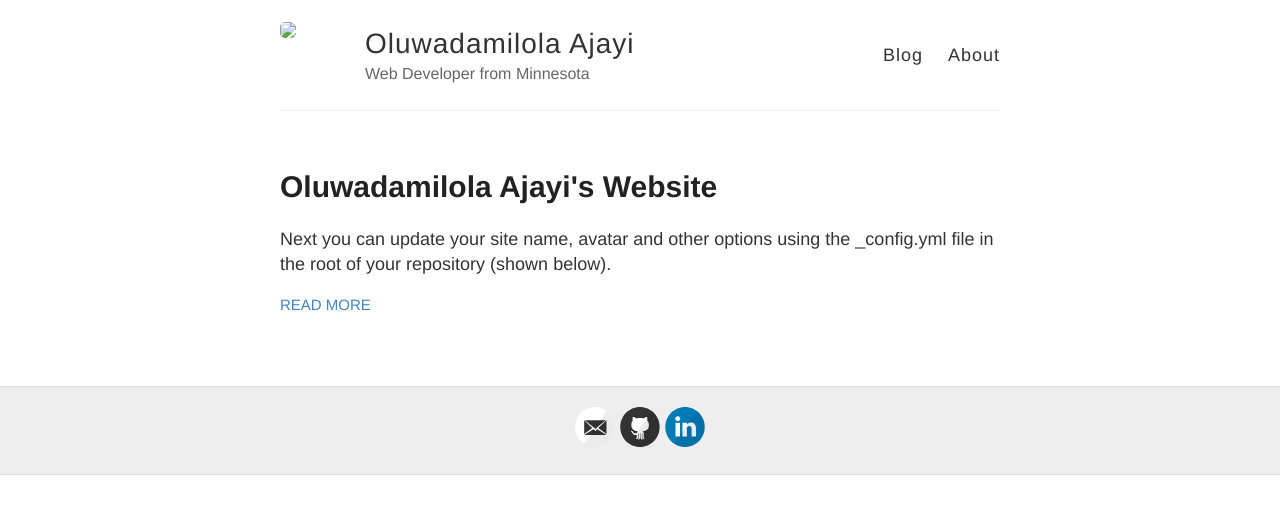
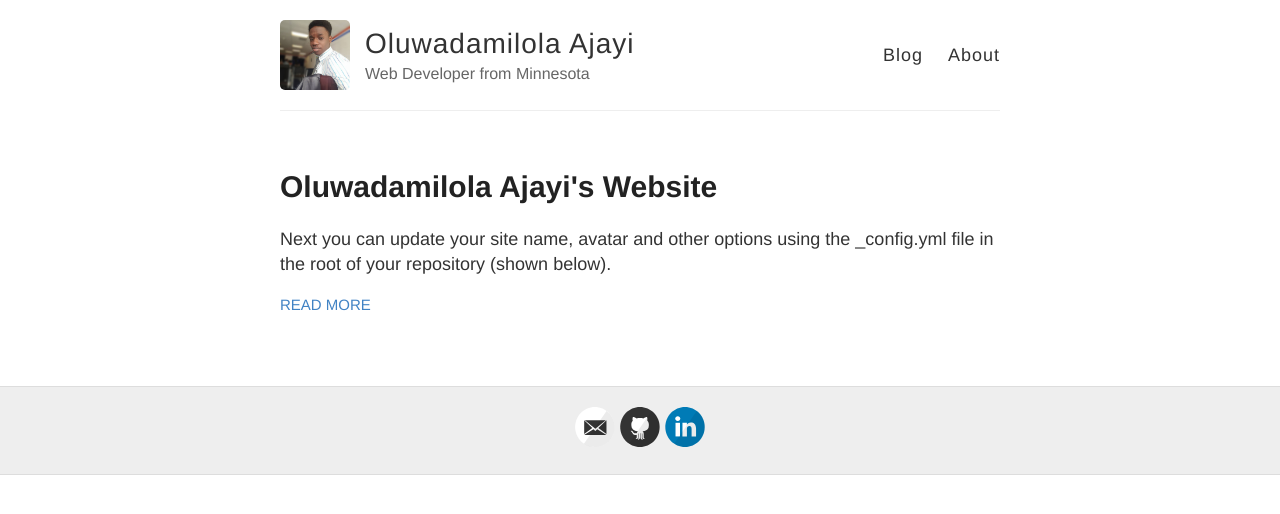
Before and after one commit to ajayiol/ajayiol.github.io, a Jekyll site: the page built from index.html, in a window 1280 px wide. Shown: the top 514 px of the page. Built offline with Jekyll 4.4.1, drawn with Linux system fonts in a browser that asks for light colours.

Commit message:
Update _config.yml

```diff
--- a/_config.yml
+++ b/_config.yml
@@ -9,7 +9,7 @@ name: Oluwadamilola Ajayi
 description: Web Developer from Minnesota
 
 # URL of your avatar or profile pic (you could use your GitHub profile pic)
-avatar: ajayiol.github.io/images/me.jpg
+avatar: https://ajayiol.github.io/images/me.jpg
 
 #https://github.com/ajayiol/ajayiol.github.io/blob/master/images/me.jpg
 
```
